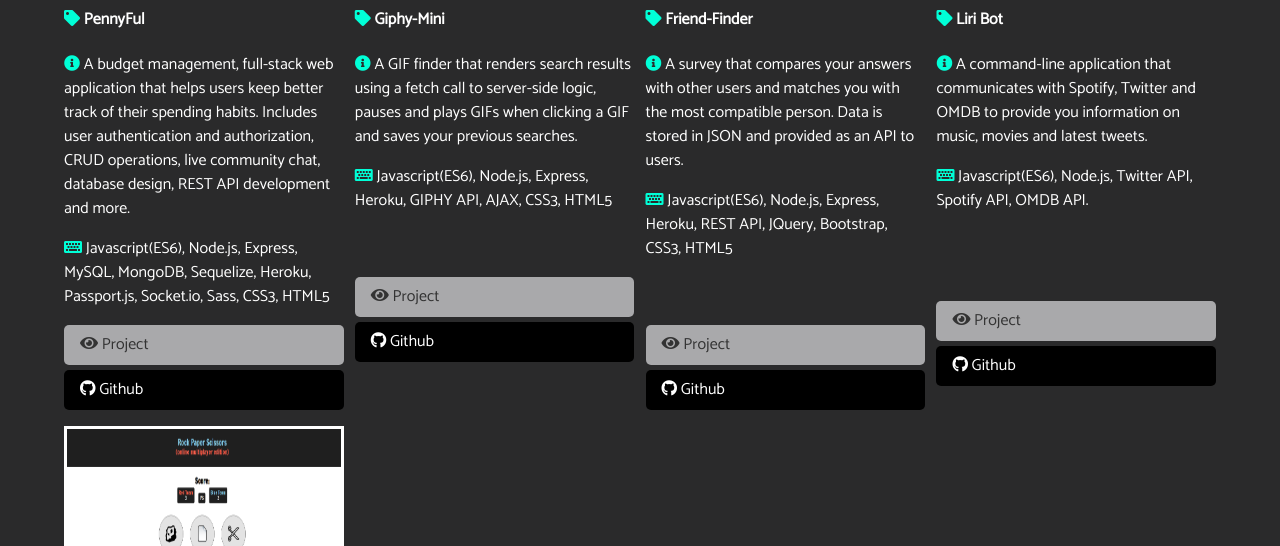
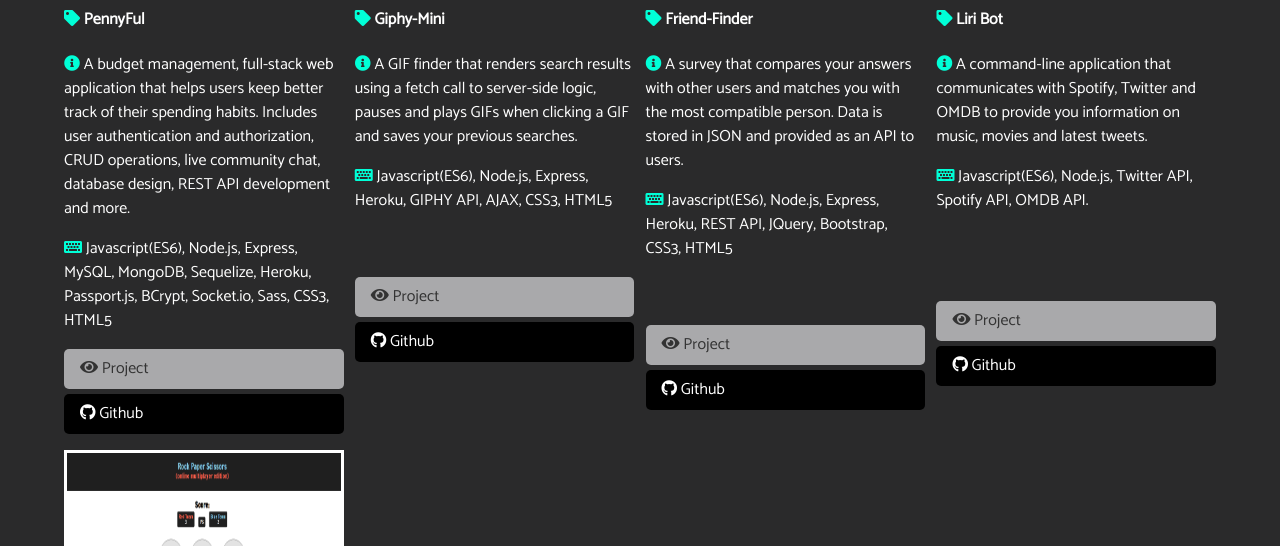
Before and after one commit to baronson11/professional_portfolio, a website: page public/projects.html in a window 1280 px wide. Shown: the part 554-1100 px from the top of the page. Drawn offline with Linux system fonts and the light colour scheme.

Commit message:
edited project page

```diff
--- a/public/projects.html
+++ b/public/projects.html
@@ -60,7 +60,7 @@
           <!-- Project Description -->
           <h4><i class="fas fa-tag text-secondary"></i> PennyFul</h4>
           <p><i class="fas fa-info-circle text-secondary"></i> A budget management, full-stack web application that helps users keep better track of their spending habits. Includes user authentication and authorization, CRUD operations, live community chat, database design, REST API development and more.</p>
-          <p><i class="fas fa-keyboard text-secondary"></i> Javascript(ES6), Node.js, Express, MySQL, MongoDB, Sequelize, Heroku, Passport.js, Socket.io, Sass, CSS3, HTML5</p>
+          <p><i class="fas fa-keyboard text-secondary"></i> Javascript(ES6), Node.js, Express, MySQL, MongoDB, Sequelize, Heroku, Passport.js, BCrypt, Socket.io, Sass, CSS3, HTML5</p>
           <!-- Project Links -->
           <a href="#" class="btn-light">
             <i class="fas fa-eye"></i> Project
```
